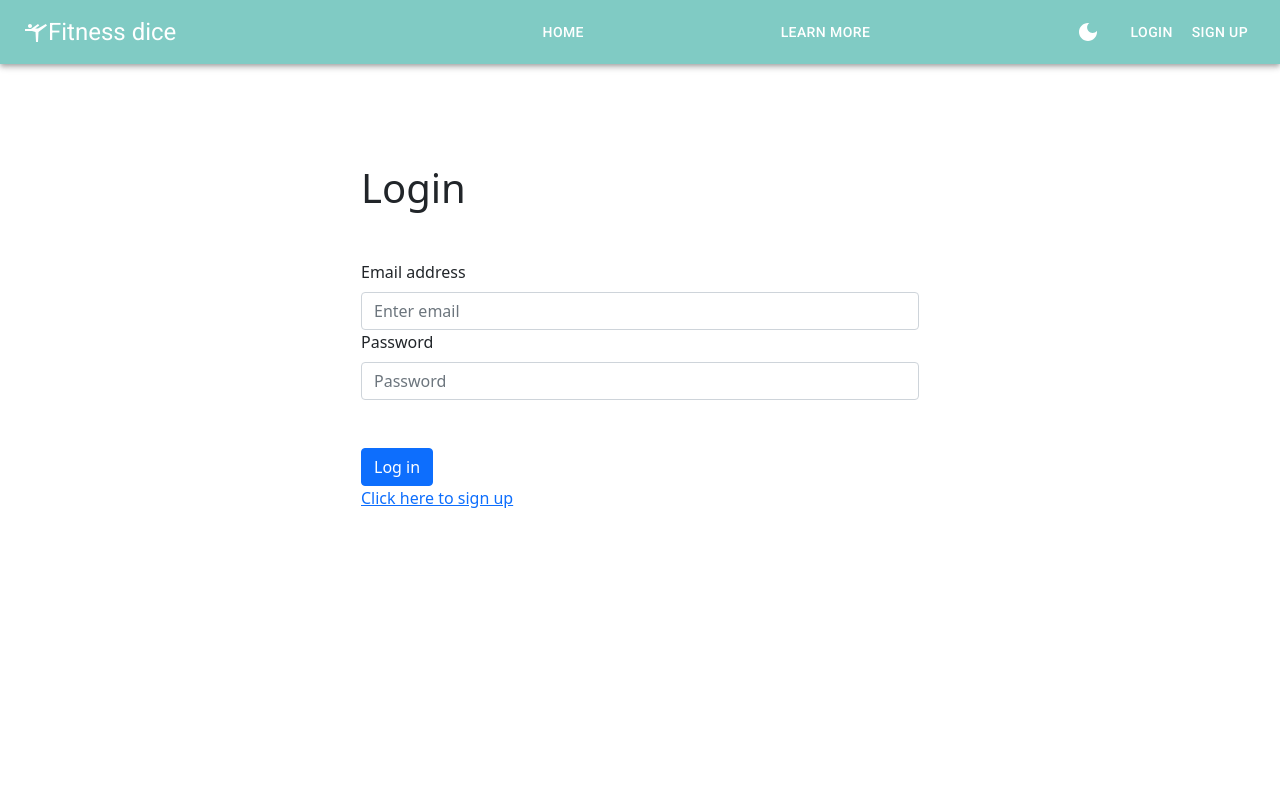
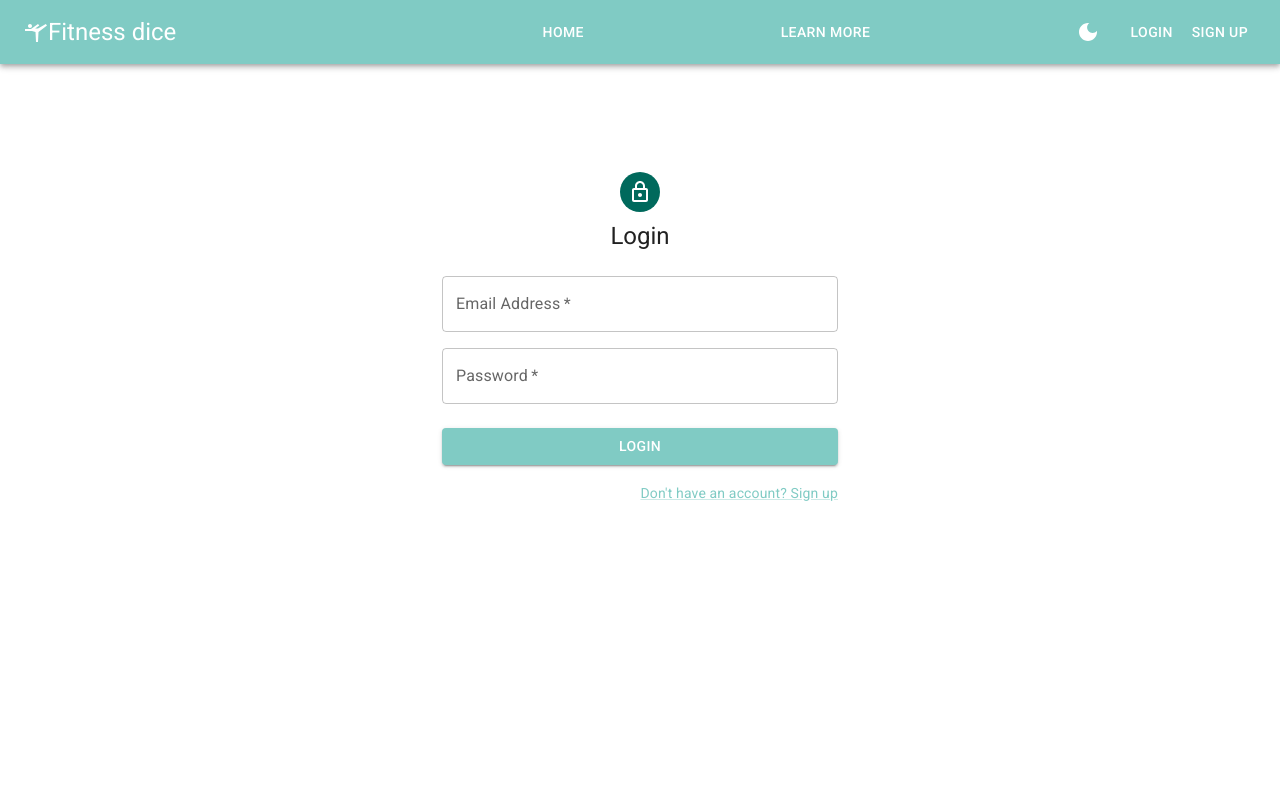
Before and after one commit to tikhomyrova-tetiana/exercise_gen_frontend, a React (Create React App) app: page /login in a window 1280 px wide. Shown: the top 800 px of the page. Built offline with nearby package versions, Linux system fonts and the light colour scheme; no server answers.

Commit message:
avatar_navbar/profile_page/login_page

```diff
--- a/src/App.js
+++ b/src/App.js
@@ -7,7 +7,7 @@ import Header from "./components/Header/Header";
 import Loading from "./components/Loading";
 import MessageBox from "./components/MessageBox";
 import SignUp from "./pages/SignUp/Signup";
-import Login from "./pages/Login";
+import Login from "./pages/Login/Login";
 
 import { useDispatch, useSelector } from "react-redux";
 import { selectAppLoading } from "./store/appState/selectors";
@@ -15,6 +15,7 @@ import { getUserWithStoredToken } from "./store/user/actions";
 import MainPage from "./pages/MainPage/MainPage";
 import Footer from "./components/Footer/Footer";
 import { Container } from "@mui/system";
+import Profile from "./pages/Profile/Profile";
 const Other = () => <h1>Other</h1>;
 
 function App() {
@@ -37,6 +38,7 @@ function App() {
           <Route path="/other" element={<Other />} />
           <Route path="/signup" element={<SignUp />} />
           <Route path="/login" element={<Login />} />
+          <Route path="/profile" element={<Profile />} />
         </Routes>
       </Container>
       <Footer />
--- a/src/components/Navigation/LoggedIn.js
+++ b/src/components/Navigation/LoggedIn.js
@@ -4,6 +4,7 @@ import { logOut } from "../../store/user/slice";
 import { selectUser } from "../../store/user/selectors";
 import Nav from "react-bootstrap/Nav";
 import { Button, Link, createTheme } from "@mui/material";
+import Avatar from "@mui/material/Avatar";
 
 const theme = createTheme({
   palette: {
@@ -27,6 +28,7 @@ export default function LoggedIn() {
         </Link>
       </Button>
       <Nav.Item style={{ padding: ".5rem 1rem" }}>{user?.name}</Nav.Item>
+      <Avatar alt="photo" src={user?.photo} />
     </>
   );
 }
--- /dev/null
+++ b/src/pages/Login/Login.js
@@ -0,0 +1,115 @@
+import React, { useState, useEffect } from "react";
+import Avatar from "@mui/material/Avatar";
+import Button from "@mui/material/Button";
+import CssBaseline from "@mui/material/CssBaseline";
+import TextField from "@mui/material/TextField";
+import Link from "@mui/material/Link";
+import Grid from "@mui/material/Grid";
+import Box from "@mui/material/Box";
+import LockOutlinedIcon from "@mui/icons-material/LockOutlined";
+import Typography from "@mui/material/Typography";
+import Container from "@mui/material/Container";
+import { createTheme, ThemeProvider } from "@mui/material/styles";
+import { login } from "../../store/user/actions";
+import { selectToken } from "../../store/user/selectors";
+import { useDispatch, useSelector } from "react-redux";
+import { useNavigate } from "react-router";
+
+const theme = createTheme({
+  palette: {
+    primary: {
+      light: "#b2dfdb",
+      main: "#80cbc4",
+      dark: "#00695c",
+      contrastText: "#fff",
+    },
+  },
+});
+
+export default function Login() {
+  const [email, setEmail] = useState("");
+  const [password, setPassword] = useState("");
+  const dispatch = useDispatch();
+  const token = useSelector(selectToken);
+  const navigate = useNavigate();
+
+  useEffect(() => {
+    if (token !== null) {
+      navigate("/");
+    }
+  }, [token, navigate]);
+
+  function submitForm(event) {
+    console.log("hi");
+    event.preventDefault();
+
+    dispatch(login(email, password));
+
+    setEmail("");
+    setPassword("");
+  }
+  return (
+    <ThemeProvider theme={theme}>
+      <Container component="main" maxWidth="xs">
+        <CssBaseline />
+        <Box
+          sx={{
+            marginTop: 8,
+            display: "flex",
+            flexDirection: "column",
+            alignItems: "center",
+          }}
+        >
+          <Avatar sx={{ m: 1, bgcolor: "primary.dark" }}>
+            <LockOutlinedIcon />
+          </Avatar>
+          <Typography component="h1" variant="h5">
+            Login
+          </Typography>
+          <Box component="form" noValidate onSubmit={submitForm} sx={{ mt: 3 }}>
+            <Grid container spacing={2}>
+              <Grid item xs={12}>
+                <TextField
+                  required
+                  fullWidth
+                  id="email"
+                  label="Email Address"
+                  value={email}
+                  autoComplete="email"
+                  onChange={(event) => setEmail(event.target.value)}
+                />
+              </Grid>
+              <Grid item xs={12}>
+                <TextField
+                  required
+                  fullWidth
+                  value={password}
+                  label="Password"
+                  type="password"
+                  id="password"
+                  autoComplete="new-password"
+                  onChange={(event) => setPassword(event.target.value)}
+                />
+              </Grid>
+            </Grid>
+            <Button
+              type="submit"
+              fullWidth
+              variant="contained"
+              sx={{ mt: 3, mb: 2 }}
+            >
+              Login
+            </Button>
+            <Grid container justifyContent="flex-end">
+              <Grid item>
+                <Link href="/signup" variant="body2">
+                  Don't have an account? Sign up
+                </Link>
+              </Grid>
+            </Grid>
+          </Box>
+        </Box>
+      </Container>
+    </ThemeProvider>
+  );
+}
--- a/src/pages/Login/index.js
+++ b/src/pages/Login/index.js
@@ -1,70 +1,70 @@
-import React, { useState, useEffect } from "react";
-import Form from "react-bootstrap/Form";
-import Container from "react-bootstrap/Container";
-import Button from "react-bootstrap/Button";
-import { login } from "../../store/user/actions";
-import { selectToken } from "../../store/user/selectors";
-import { useDispatch, useSelector } from "react-redux";
-import { useNavigate, Link } from "react-router-dom";
-import { Col } from "react-bootstrap";
+// import React, { useState, useEffect } from "react";
+// import Form from "react-bootstrap/Form";
+// import Container from "react-bootstrap/Container";
+// import Button from "react-bootstrap/Button";
+// import { login } from "../../store/user/actions";
+// import { selectToken } from "../../store/user/selectors";
+// import { useDispatch, useSelector } from "react-redux";
+// import { useNavigate, Link } from "react-router-dom";
+// import { Col } from "react-bootstrap";
 
-export default function SignUp() {
-  const [email, setEmail] = useState("");
-  const [password, setPassword] = useState("");
-  const dispatch = useDispatch();
-  const token = useSelector(selectToken);
-  const navigate = useNavigate();
+// export default function SignUp() {
+//   const [email, setEmail] = useState("");
+//   const [password, setPassword] = useState("");
+//   const dispatch = useDispatch();
+//   const token = useSelector(selectToken);
+//   const navigate = useNavigate();
 
-  useEffect(() => {
-    if (token !== null) {
-      navigate("/");
-    }
-  }, [token, navigate]);
+//   useEffect(() => {
+//     if (token !== null) {
+//       navigate("/");
+//     }
+//   }, [token, navigate]);
 
-  function submitForm(event) {
-    console.log("hi");
-    event.preventDefault();
+//   function submitForm(event) {
+//     console.log("hi");
+//     event.preventDefault();
 
-    dispatch(login(email, password));
+//     dispatch(login(email, password));
 
-    setEmail("");
-    setPassword("");
-  }
+//     setEmail("");
+//     setPassword("");
+//   }
 
-  return (
-    <Container>
-      <Form as={Col} md={{ span: 6, offset: 3 }} className='mt-5'>
-        <h1 className='mt-5 mb-5'>Login</h1>
-        <Form.Group controlId='formBasicEmail'>
-          <Form.Label>Email address</Form.Label>
-          <Form.Control
-            value={email}
-            onChange={(event) => setEmail(event.target.value)}
-            type='email'
-            placeholder='Enter email'
-            required
-          />
-        </Form.Group>
+//   return (
+//     <Container>
+//       <Form as={Col} md={{ span: 6, offset: 3 }} className='mt-5'>
+//         <h1 className='mt-5 mb-5'>Login</h1>
+//         <Form.Group controlId='formBasicEmail'>
+//           <Form.Label>Email address</Form.Label>
+//           <Form.Control
+//             value={email}
+//             onChange={(event) => setEmail(event.target.value)}
+//             type='email'
+//             placeholder='Enter email'
+//             required
+//           />
+//         </Form.Group>
 
-        <Form.Group controlId='formBasicPassword'>
-          <Form.Label>Password</Form.Label>
-          <Form.Control
-            value={password}
-            onChange={(event) => setPassword(event.target.value)}
-            type='password'
-            placeholder='Password'
-            required
-          />
-        </Form.Group>
-        <Form.Group className='mt-5'>
-          <Button variant='primary' type='submit' onClick={submitForm}>
-            Log in
-          </Button>
-        </Form.Group>
-        <Link to='/signup' style={{ textAlign: "center" }}>
-          Click here to sign up
-        </Link>
-      </Form>
-    </Container>
-  );
-}
+//         <Form.Group controlId='formBasicPassword'>
+//           <Form.Label>Password</Form.Label>
+//           <Form.Control
+//             value={password}
+//             onChange={(event) => setPassword(event.target.value)}
+//             type='password'
+//             placeholder='Password'
+//             required
+//           />
+//         </Form.Group>
+//         <Form.Group className='mt-5'>
+//           <Button variant='primary' type='submit' onClick={submitForm}>
+//             Log in
+//           </Button>
+//         </Form.Group>
+//         <Link to='/signup' style={{ textAlign: "center" }}>
+//           Click here to sign up
+//         </Link>
+//       </Form>
+//     </Container>
+//   );
+// }
--- a/src/pages/Profile/Profile.js
+++ b/src/pages/Profile/Profile.js
@@ -0,0 +1,164 @@
+import React, { useEffect, useState } from "react";
+import { styled } from "@mui/material/styles";
+import { useSelector } from "react-redux";
+import { selectUser } from "../../store/user/selectors";
+import { selectToken } from "../../store/user/selectors";
+import { useNavigate } from "react-router";
+import "./styles.css";
+import {
+  FormControl,
+  IconButton,
+  InputAdornment,
+  InputLabel,
+  Link,
+  MenuItem,
+  OutlinedInput,
+  TextField,
+  Button,
+} from "@mui/material";
+import Visibility from "@mui/icons-material/Visibility";
+import VisibilityOff from "@mui/icons-material/VisibilityOff";
+
+const Img = styled("img")({
+  margin: "auto",
+  display: "block",
+  maxWidth: "100%",
+  maxHeight: "100%",
+});
+
+export default function Profile() {
+  const user = useSelector(selectUser);
+  const token = useSelector(selectToken);
+  const navigate = useNavigate();
+
+  useEffect(() => {
+    if (!token) navigate("/");
+  }, [token, navigate]);
+
+  const [values, setValues] = useState({
+    amount: "",
+    password: "",
+    weight: "",
+    weightRange: "",
+    showPassword: false,
+  });
+
+  const handleChange = (prop) => (event) => {
+    setValues({ ...values, [prop]: event.target.value });
+  };
+
+  const handleClickShowPassword = () => {
+    setValues({
+      ...values,
+      showPassword: !values.showPassword,
+    });
+  };
+  const handleMouseDownPassword = (event) => {
+    event.preventDefault();
+  };
+  const genders = [{ value: "female" }, { value: "male" }, { value: "other" }];
+  const [gender, setGender] = useState("");
+
+  const handleChangeGender = (event) => {
+    setGender(event.target.value);
+  };
+
+  return (
+    <div className="profilePage">
+      <div className="photo">
+        <Img alt="userphoto" src={user?.photo} />
+        <Button>Upload</Button>
+      </div>
+      <div>
+        <div className="info">
+          <h3>Personal information</h3>
+          <InputLabel>
+            Your Name {user?.name}
+            <Link>change</Link>
+          </InputLabel>
+          <TextField
+            id="outlined-textarea"
+            label="Name"
+            placeholder="Name"
+            multiline
+            //     value={value}
+            //   onChange={handleChange}
+          ></TextField>
+          <InputLabel>
+            Email {user?.email}
+            <Link>change</Link>
+          </InputLabel>
+          <TextField
+            id="outlined-textarea"
+            label="Email"
+            placeholder="Email"
+            multiline
+            //     value={value}
+            //   onChange={handleChange}
+          ></TextField>
+          <InputLabel>
+            Age {user?.age}
+            <Link>change</Link>
+          </InputLabel>
+          <TextField
+            id="outlined-textarea"
+            label="Date of birth"
+            placeholder="Date of birth"
+            multiline
+            //     value={value}
+            //   onChange={handleChange}
+          ></TextField>
+          <InputLabel>
+            Gender {user?.gender}
+            <Link>change</Link>
+          </InputLabel>
+          <TextField
+            id="outlined-select-gender"
+            select
+            value={gender}
+            onChange={handleChangeGender}
+          >
+            {genders.map((option) => (
+              <MenuItem key={option.value} value={option.value}>
+                {option.value}
+              </MenuItem>
+            ))}
+          </TextField>
+          <InputLabel>
+            Password <Link>change</Link>
+          </InputLabel>
+          <FormControl variant="outlined">
+            <InputLabel htmlFor="outlined-adornment-password">
+              Password
+            </InputLabel>
+            <OutlinedInput
+              id="outlined-adornment-password"
+              type={values.showPassword ? "text" : "password"}
+              value={values.password}
+              onChange={handleChange("password")}
+              endAdornment={
+                <InputAdornment position="end">
+                  <IconButton
+                    aria-label="toggle password visibility"
+                    onClick={handleClickShowPassword}
+                    onMouseDown={handleMouseDownPassword}
+                    edge="end"
+                  >
+                    {values.showPassword ? <VisibilityOff /> : <Visibility />}
+                  </IconButton>
+                </InputAdornment>
+              }
+              label="Password"
+            />
+          </FormControl>
+        </div>
+        <div>
+          <h3>Favourites</h3>
+        </div>
+        <div>
+          <h3>Statistics</h3>
+        </div>
+      </div>
+    </div>
+  );
+}
--- /dev/null
+++ b/src/pages/Profile/styles.css
@@ -0,0 +1,22 @@
+.profilePage {
+  display: flex;
+  flex-direction: row;
+  flex-wrap: wrap;
+  align-items: flex-start;
+  justify-content: space-evenly;
+}
+
+.photo {
+  display: flex;
+  flex-direction: column;
+  align-items: center;
+  max-width: 200px;
+  max-height: 200px;
+}
+
+.info {
+  display: flex;
+  flex-direction: column;
+  /* align-items: flex-start; */
+  justify-content: space-evenly;
+}
```
Also changed, not shown: src/components/Navigation/index.js (+28 -28 lines).
